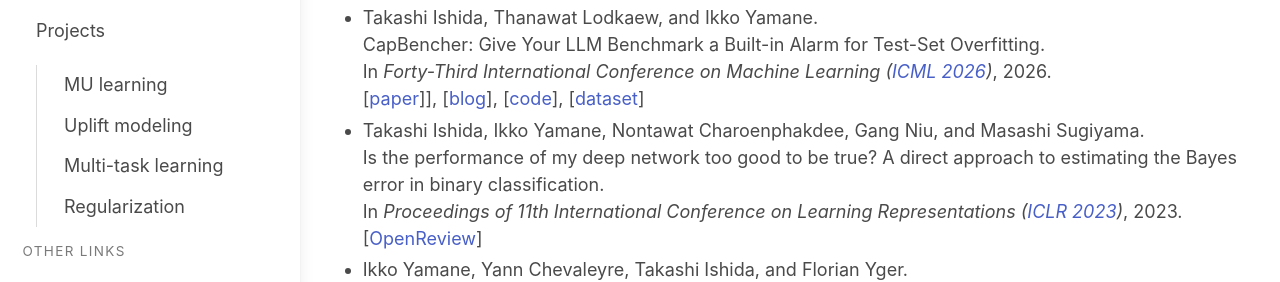
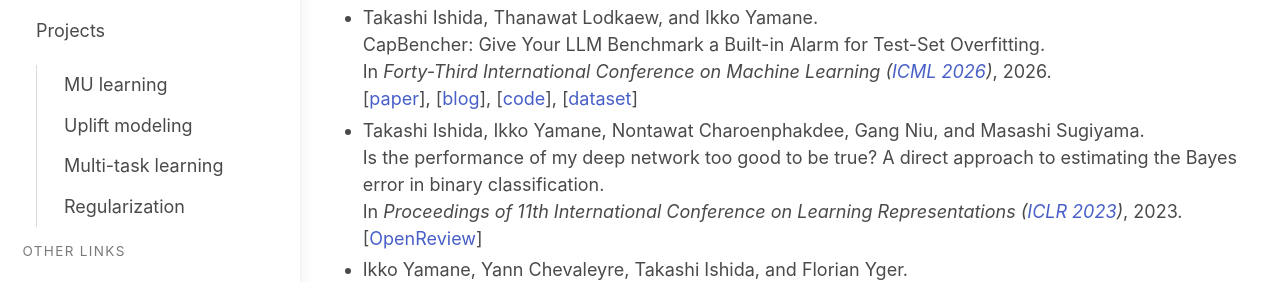
Before and after one commit to i-yamane/i-yamane.github.io, a Jekyll site: the page built from publications.md, in a window 1280 px wide and 900 px high. Shown: the part 307-589 px from the top of the window. Built offline with Jekyll 4.4.1, drawn with Linux system fonts in a browser that asks for light colours; nearby versions of some CDN libraries.

```diff
--- a/publications.md
+++ b/publications.md
@@ -14,7 +14,7 @@ subtitle: Paris-Dauphine University/RIKEN AIP
 - Takashi Ishida, Thanawat Lodkaew, and Ikko Yamane.<br />
 CapBencher: Give Your LLM Benchmark a Built-in Alarm for Test-Set Overfitting.<br />
 In _Forty-Third International Conference on Machine Learning ([ICML 2026](https://icml.cc/Conferences/2026))_, 2026.<br />
-[[paper](https://arxiv.org/abs/2505.18102)]], [[blog](https://ishida-lab.github.io/blog_capbencher.html)], [[code](https://github.com/ishida-lab/CapBencher)], [[dataset](https://huggingface.co/datasets/ishidalab/capbencher)]
+[[paper](https://arxiv.org/abs/2505.18102)], [[blog](https://ishida-lab.github.io/blog_capbencher.html)], [[code](https://github.com/ishida-lab/CapBencher)], [[dataset](https://huggingface.co/datasets/ishidalab/capbencher)]
 
 - Takashi Ishida, Ikko Yamane, Nontawat Charoenphakdee, Gang Niu, and Masashi Sugiyama.<br />
 Is the performance of my deep network too good to be true? A direct approach to estimating the Bayes error in binary classification.<br />
```
